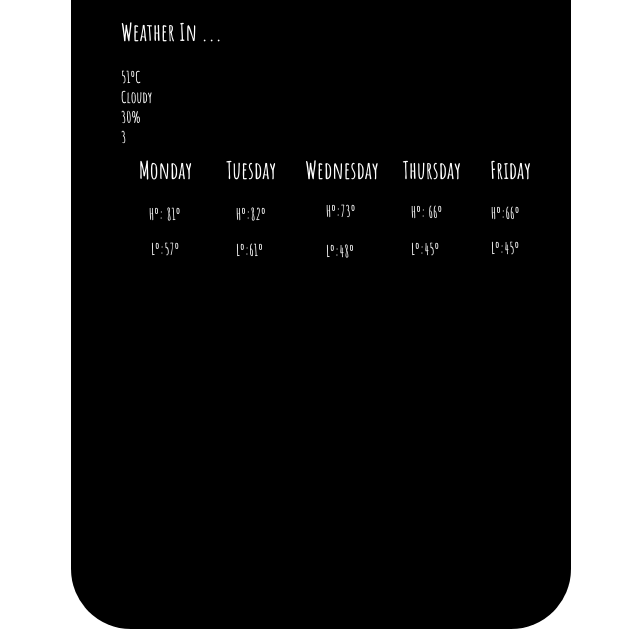
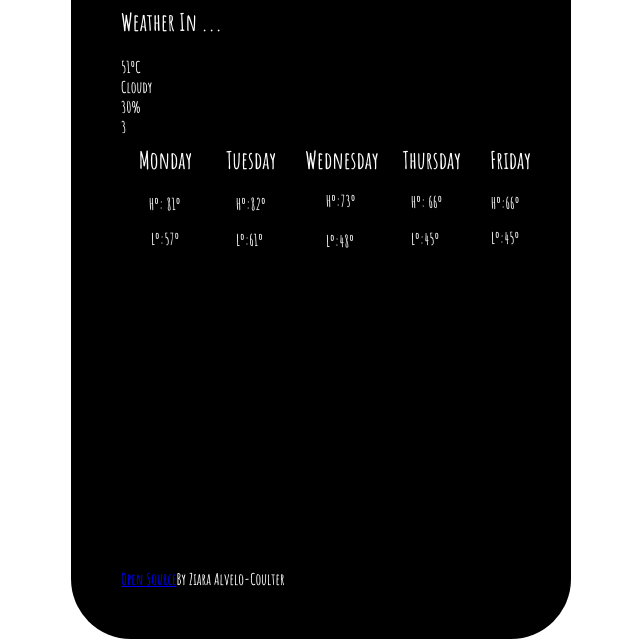
Before and after one commit to ZeeCoul3717/shecodes-weather-app, a plain HTML site: page index.html in a window 1280 px wide. Shown: the part 410-1049 px from the top of the page, without its empty margins (319-959 px from the left). Drawn offline with nearby package versions, Linux system fonts and the light colour scheme.

Commit message:
Added Github Repo link

```diff
--- a/index.html
+++ b/index.html
@@ -76,6 +76,7 @@
         <p class="lowest-5">
           Lº:45º
         </p>
+        <a href="https://github.com/ZeeCoul3717/shecodes-weather-app">Open Source</a><e>By Ziara Alvelo-Coulter</e>
         <i class="fas fa-sun" id="sun-2"></i>
         <i class="fas fa-cloud-sun"></i>
         <i class="fas fa-cloud-rain"></i>
--- a/src/style.css
+++ b/src/style.css
@@ -23,6 +23,7 @@ h3 {
   max-width: 400px;
   margin: 10px;
   bottom: 80px;
+
 }
 .search {
   display: flex;
```
